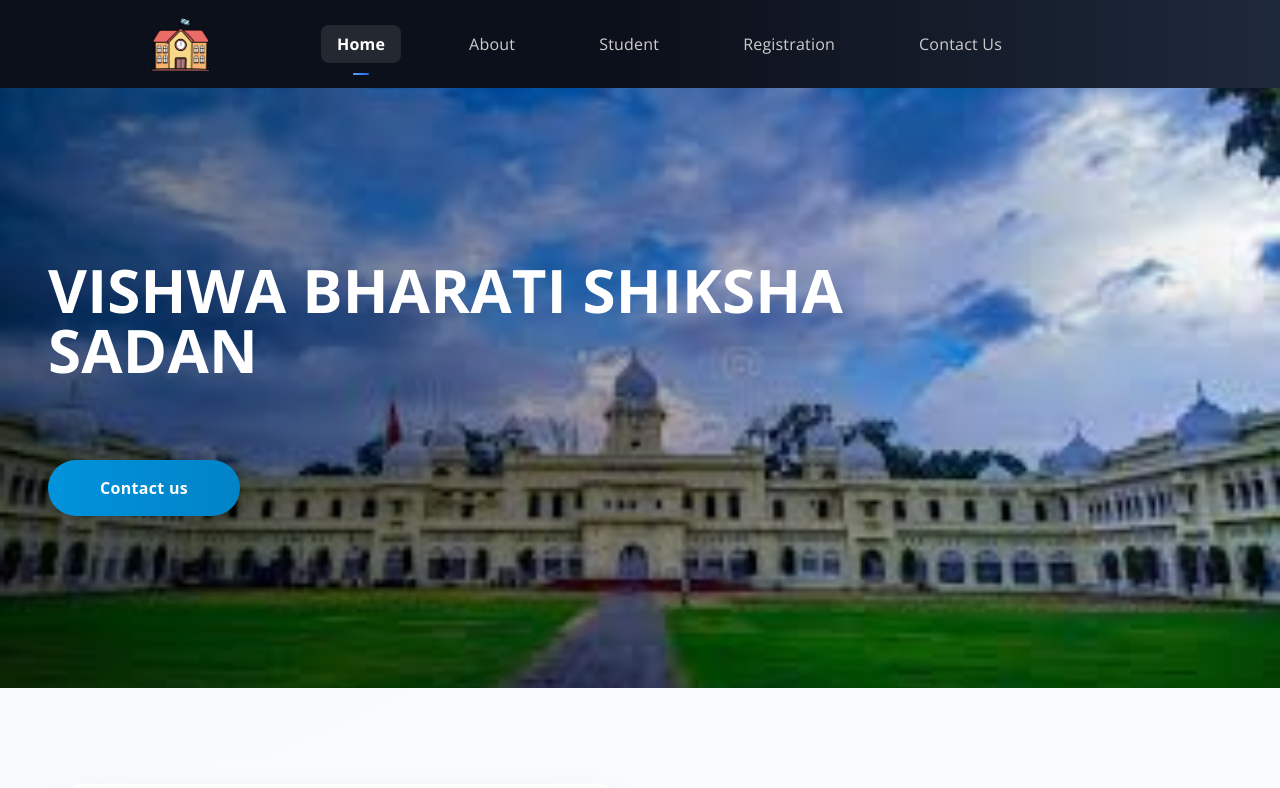
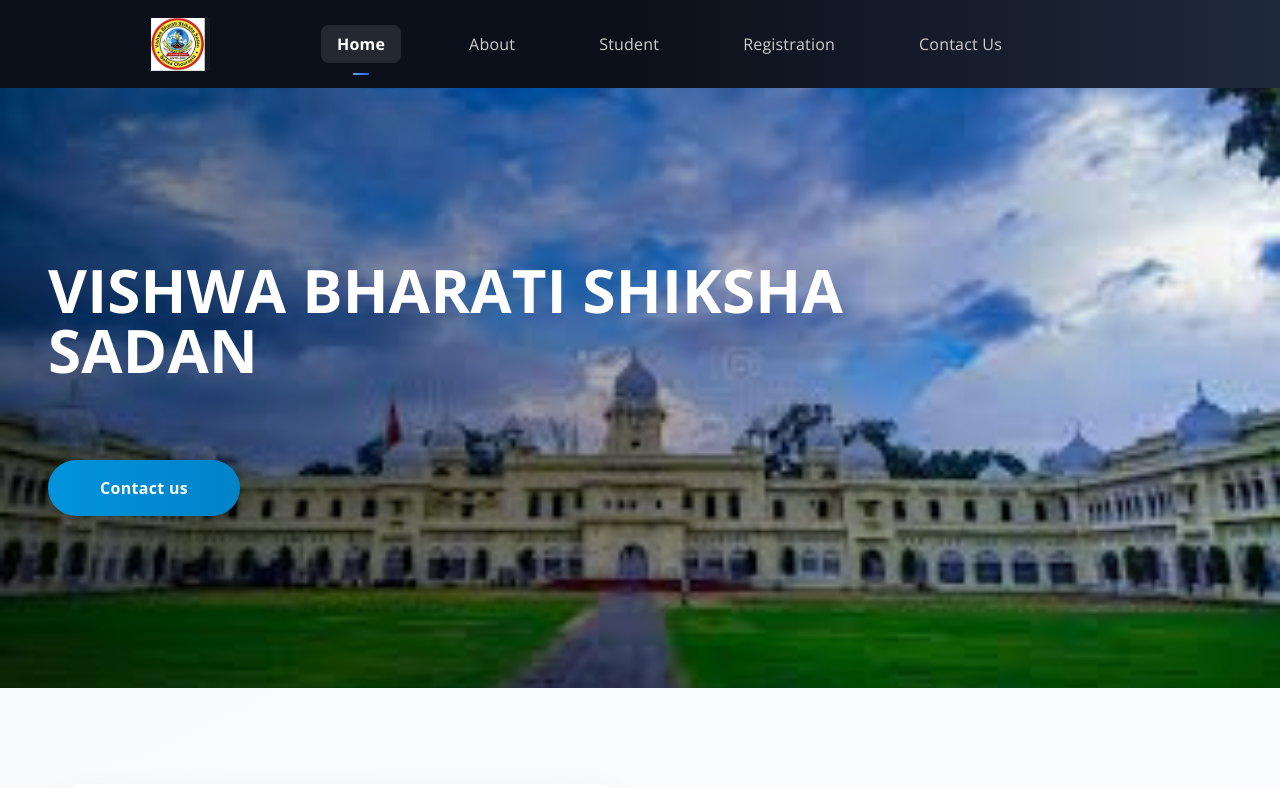
Before and after one commit to Gayathri1003/Team-01---Work, a React (Vite) app: page / in a window 1280 px wide. Shown: the top 788 px of the page. Built offline with nearby package versions, Linux system fonts and the light colour scheme.

Commit message:
Update MainContentSection.tsx

```diff
--- a/src/screens/Team/sections/MainContentSection/MainContentSection.tsx
+++ b/src/screens/Team/sections/MainContentSection/MainContentSection.tsx
@@ -22,7 +22,7 @@
       <img
         className="w-[59px] h-[53px] object-cover transition-transform duration-300 hover:scale-110"
         alt="Logo"
-        src="/school.png"
+        src="/logo.png"
       />
 
       {/* Navigation Menu */}
```
